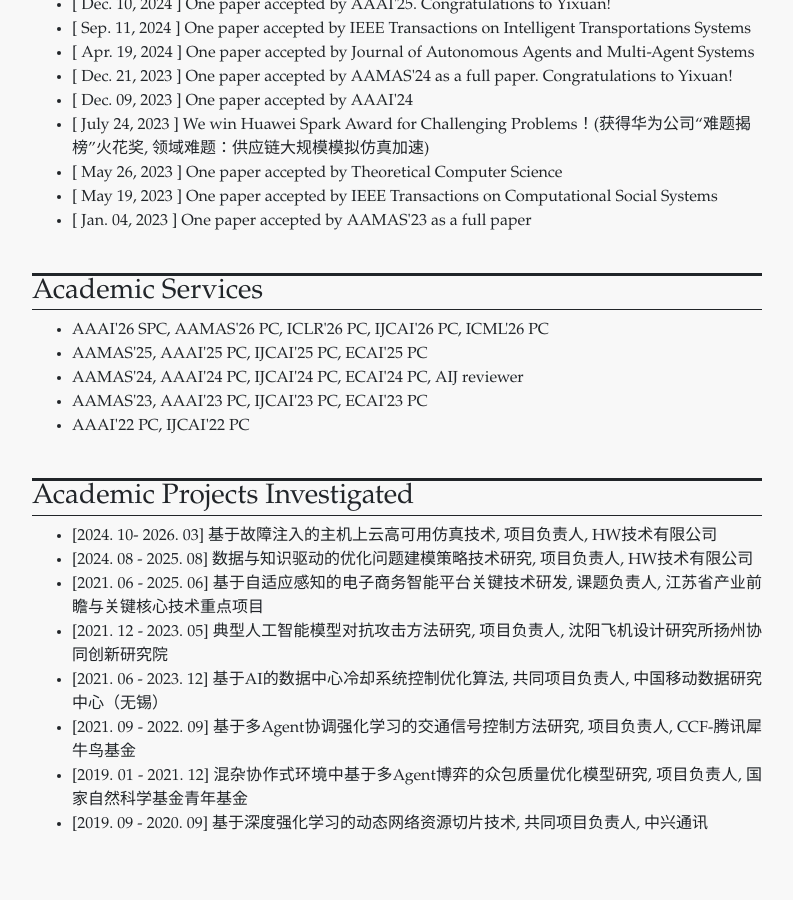
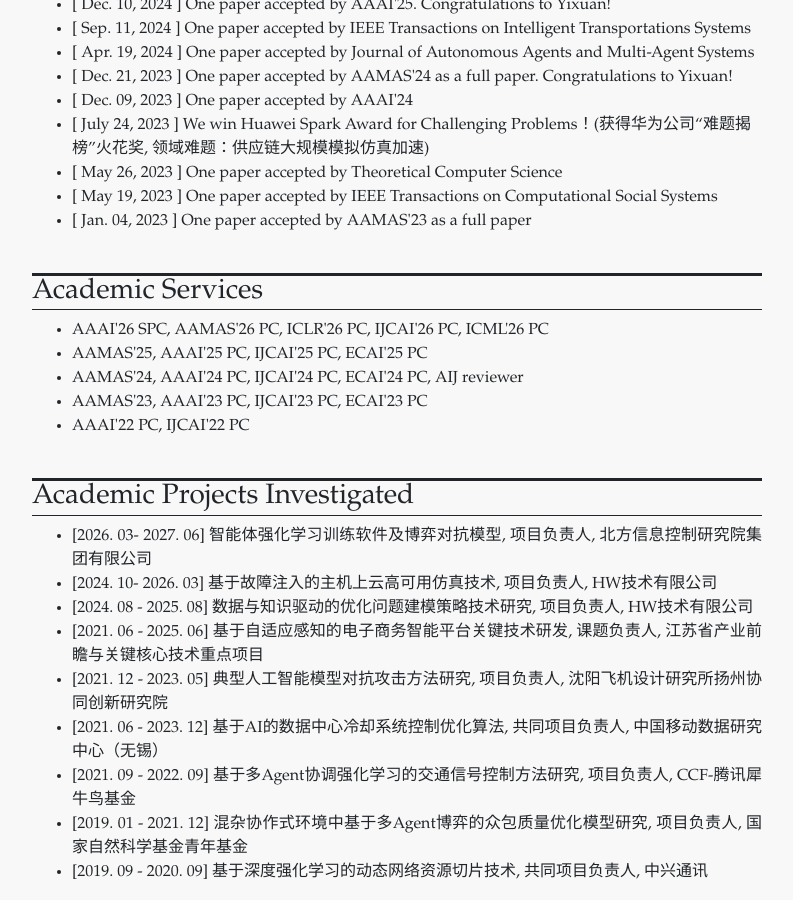
Before and after one commit to wanyuanwang/wanyuanwang.github.io, a Jekyll site: the page built from index.html, in a window 1280 px wide and 900 px high, scrolled down 1320 px. Shown: the whole window, without its empty margins (243-1036 px from the left). Built offline with Jekyll 4.4.1, drawn with Linux system fonts in a browser that asks for light colours; before the commit the page ends 2172 px from its top, so only the background shows below that.

Commit message:
Update academic_projects.yml

```diff
--- a/_data/academic_projects.yml
+++ b/_data/academic_projects.yml
@@ -1,3 +1,6 @@
+-
+  date: "2026. 03- 2027. 06"
+  name_eng: "智能体强化学习训练软件及博弈对抗模型, 项目负责人, 北方信息控制研究院集团有限公司"
 -
   date: "2024. 10- 2026. 03"
   name_eng: "基于故障注入的主机上云高可用仿真技术, 项目负责人, HW技术有限公司"
```
